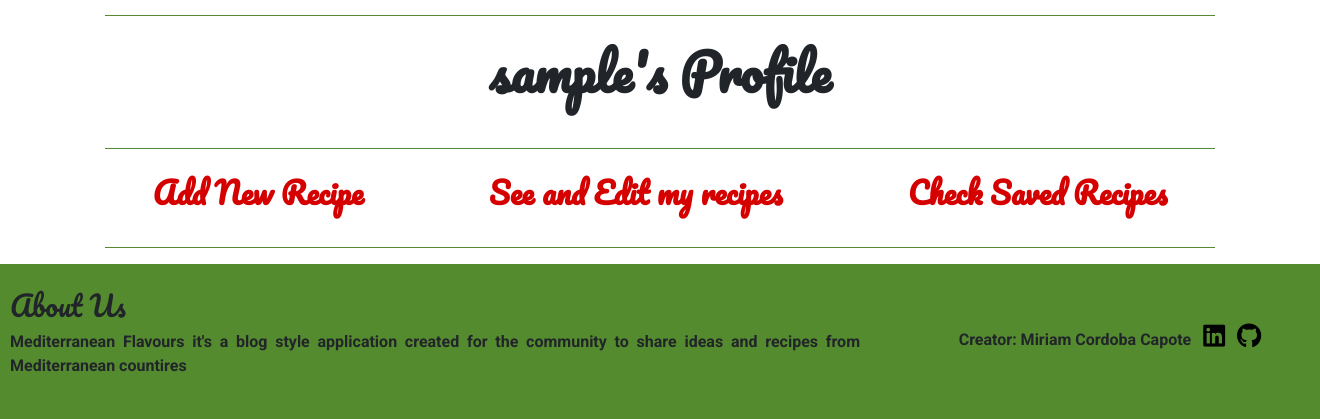
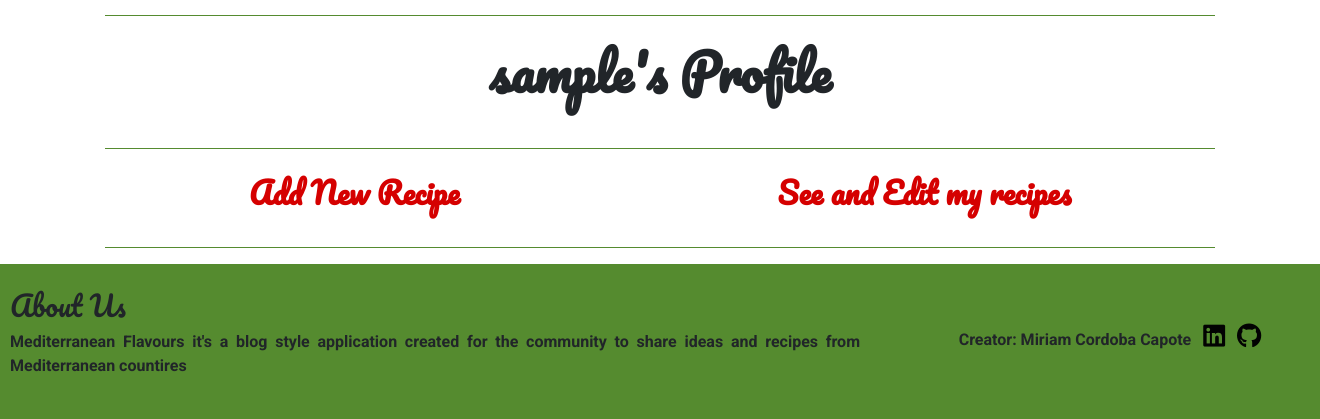
Before and after one commit to Mikatep/Python3, a Flask app: page /profile/1 in a window 1320 px wide; the page is wider, and only the part inside the window is pictured. Shown: the part 401-820 px from the top of that part. Run offline with Flask 2, Linux system fonts and the light colour scheme; the visitor is signed in with stand-in values (Sample User, id 1); a database or web service that is not in the repository returns one stand-in record (values such as "Sample title"); some libraries are stand-ins or nearby versions.

Commit message:
debuf off

```diff
--- a/app.py
+++ b/app.py
@@ -166,4 +166,4 @@ def contact():
 if __name__ == "__main__":
     app.run(host=os.environ.get("IP"),
             port=int(os.environ.get("PORT")),
-            debug=True)
+            debug=False)
--- a/templates/profile.html
+++ b/templates/profile.html
@@ -10,19 +10,14 @@
     </div>
     <hr>
     <div class="row">
-        <div class="profile-name" class="col-md-4">
+        <div class="profile-name" class="col-md-6">
             <h3 >
                    <a class="subtitle " href="{{ url_for('add_recipe') }}">Add New Recipe</a>
             </h3>
         </div>
-        <div class="profile-name" class="col-md-4">
+        <div class="profile-name" class="col-md-6">
             <h3 >
                    <a class="subtitle " href="{{ url_for('see_recipes') }}">See and Edit my recipes</a>
-            </h3>
-        </div>
-        <div class="profile-name" class="col-md-4">
-            <h3>
-                <a class="subtitle " href="">Check Saved Recipes</a>
             </h3>
         </div>
     </div>
```
